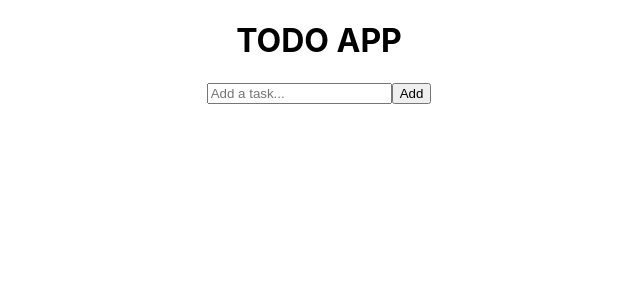
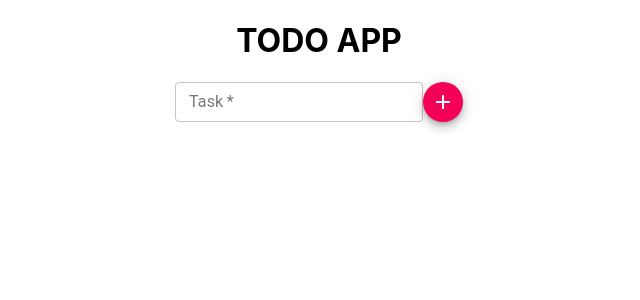
Before and after one commit to 2021-IBM-Accelerate-SW-Track/lab-1-team-29, a React (Create React App) app: page / in a window 1280 px wide. Shown: the top 300 px of the page, without its empty margins (321-961 px from the left). Built offline with nearby package versions, Linux system fonts and the light colour scheme.

Commit message:
added design to input field & add button

```diff
--- a/package.json
+++ b/package.json
@@ -4,6 +4,7 @@
   "private": true,
   "dependencies": {
     "@material-ui/core": "^4.11.4",
+    "@material-ui/icons": "^4.11.2",
     "@testing-library/jest-dom": "^5.12.0",
     "@testing-library/react": "^11.2.6",
     "@testing-library/user-event": "^12.8.3",
--- a/src/component/TaskForm/TaskForm.js
+++ b/src/component/TaskForm/TaskForm.js
@@ -1,7 +1,10 @@
 import React, {useState} from 'react'
-
+import TextField from "@material-ui/core/TextField"
+import Fab from '@material-ui/core/Fab';
+import AddIcon from '@material-ui/icons/Add';
 
 export function TaskForm({ AddTask, allTasks}) {
+
     // states for all of the task data to be changed
     const [text, setText] = useState("");
 
@@ -14,7 +17,6 @@
       AddTask(text);
       setText(""); // resets text
     }
-
 
     // function that iterates through allTasks and checks if input value equals
     // any of the tasks' description
@@ -31,7 +33,11 @@
 
     return (
       <form onSubmit={clickChanger} className="todo-input-form">
-        <input
+        <TextField
+        id="outlined-basic"
+        label="Task"
+        variant="outlined"
+        size="small"
         type="text"
         placeholder="Add a task..."
         className="input"
@@ -39,8 +45,15 @@
         value={text}
         // grabs input value and changes state of text value
         onChange={(e) => setText(e.target.value)}
-        ></input>
-        <button>Add</button>
+        />
+        <Fab
+        onClick={clickChanger}
+        size="small"
+        color="secondary"
+        aria-label="add"
+        >
+          <AddIcon />
+        </Fab>
       </form>
     )
   }
```
